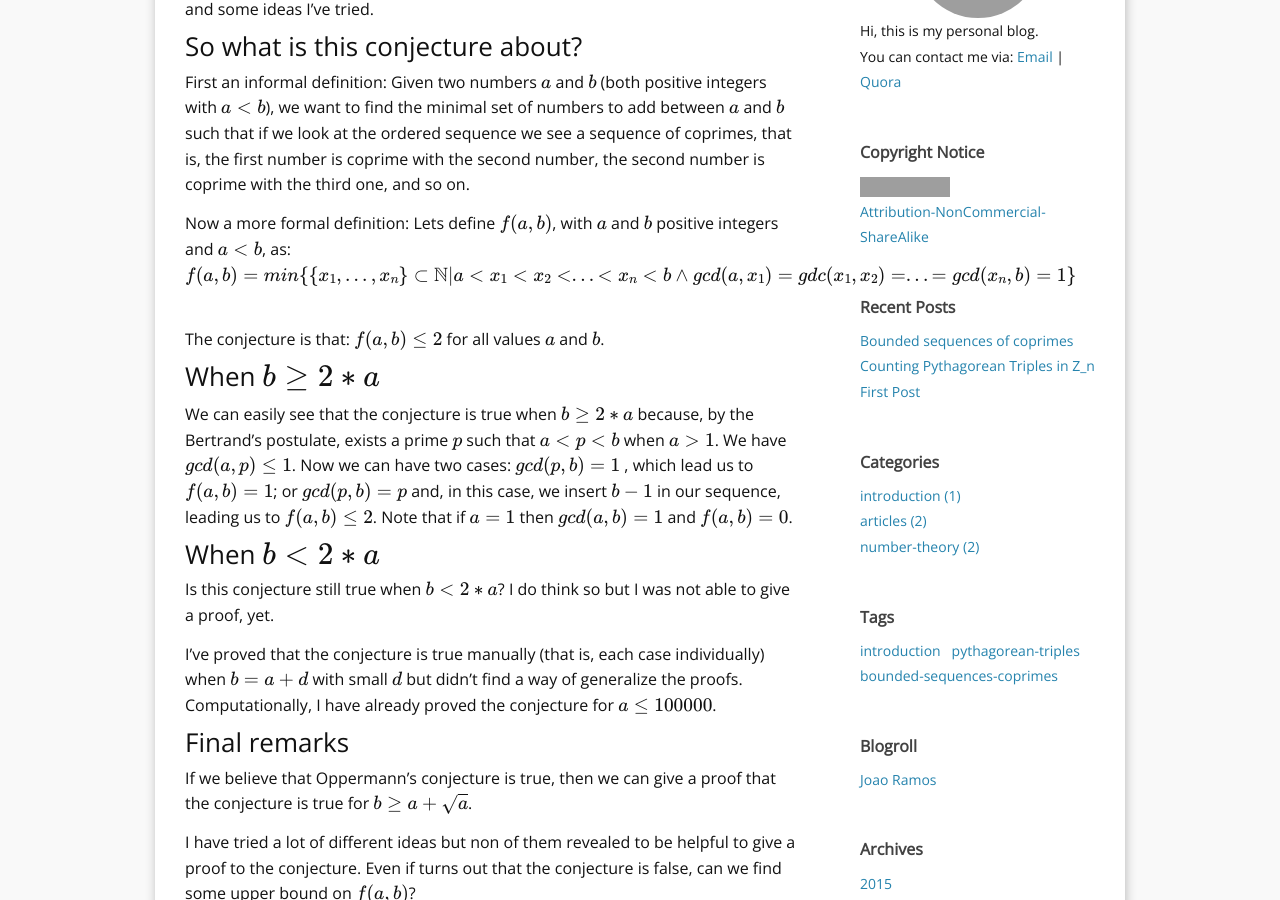
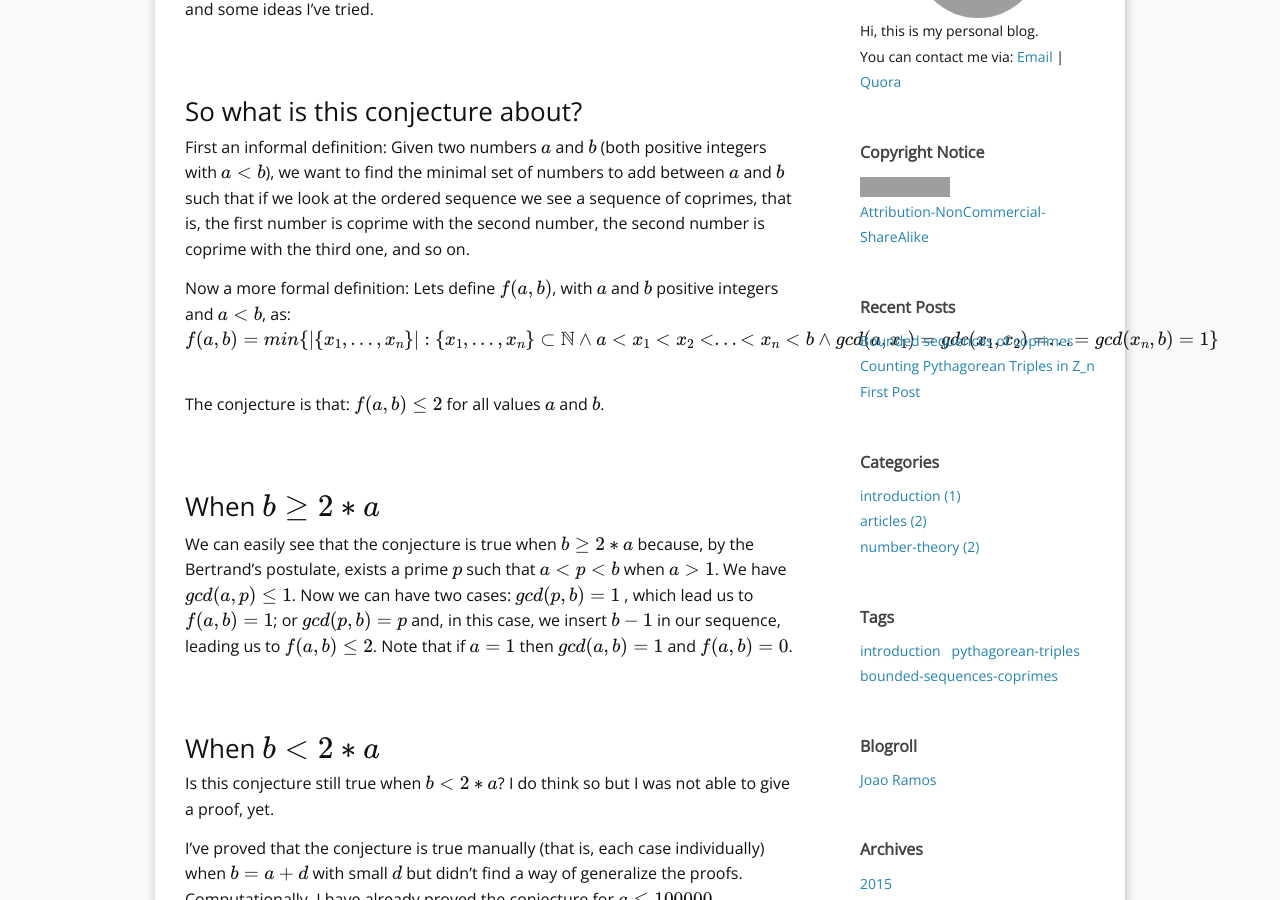
Before and after one commit to JoaoM10/JoaoM10.github.io, a Jekyll site: the page built from _posts/2015-05-25-bounded-sequences-of-coprimes.md, in a window 1280 px wide and 900 px high, scrolled down 378 px. Built offline with Jekyll 4.4.1, drawn with Linux system fonts in a browser that asks for light colours; formulas are drawn with MathJax 3; comment, search, counter and statistics services are not loaded; grey boxes are pictures that could not be loaded.

Commit message:
fix post

```diff
--- a/_posts/2015-05-25-bounded-sequences-of-coprimes.md
+++ b/_posts/2015-05-25-bounded-sequences-of-coprimes.md
@@ -11,7 +11,8 @@
 Although I was not able to prove it yet, I will share it here with some
 parts that I've proved and some ideas I've tried.
 
-
+<br>
+<br>
 ###So what is this conjecture about?
 
 First an informal definition: Given two numbers $$a$$ and $$b$$ (both
@@ -24,11 +25,12 @@
 Now a more formal definition: Lets define $$f(a,b)$$, with $$a$$ and $$b$$
 positive integers and $$a < b$$, as:
 <span style="display:inline-block; width: 42px;"></span>
-$$f(a,b) = min \{ \{x_1, ..., x_n\} \subset \mathbb{N} | a < x_1 < x_2 < ... < x_n < b \wedge gcd(a, x_1) = gdc(x_1, x_2) = ... = gcd(x_n, b) = 1 \}$$<br>
+$$f(a,b) = min \{ |\{x_1, ..., x_n\}| : \\ \{x_1, ..., x_n\} \subset \mathbb{N} \wedge \\ a < x_1 < x_2 < ... < x_n < b \wedge \\ gcd(a, x_1) = gdc(x_1, x_2) = ... = gcd(x_n, b) = 1 \}$$<br>
 
 The conjecture is that: $$f(a,b) \leq 2$$ for all values $$a$$ and $$b$$.
 
-
+<br>
+<br>
 ###When $$b \geq 2*a$$
 
 We can easily see that the conjecture is true when $$b \geq 2*a$$ because,
@@ -38,7 +40,8 @@
 insert $$b - 1$$ in our sequence, leading us to $$f(a,b) \leq 2$$. Note that
 if $$a = 1$$ then $$gcd(a,b) = 1$$ and $$f(a,b) = 0$$.
 
-
+<br>
+<br>
 ###When $$b < 2*a$$
 
 Is this conjecture still true when $$b < 2*a$$? I do think so but I was not
@@ -48,7 +51,8 @@
 when $$b = a + d$$ with small $$d$$ but didn't find a way of generalize the proofs.
 Computationally, I have already proved the conjecture for $$a \leq 100 000$$.
 
-
+<br>
+<br>
 ###Final remarks
 
 If we believe that Oppermann's conjecture is true, then we can give a proof that
```
